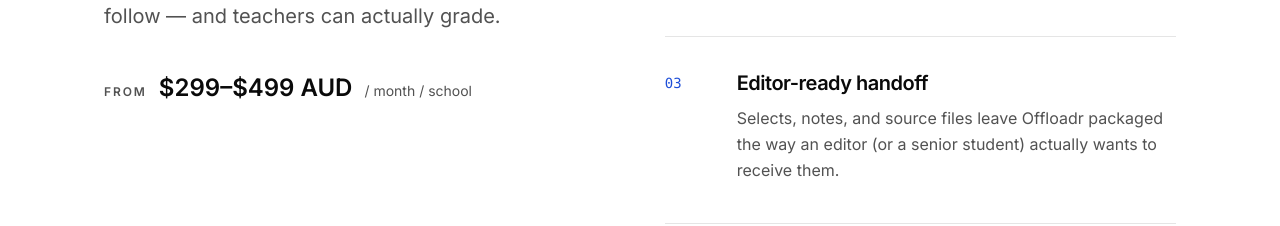
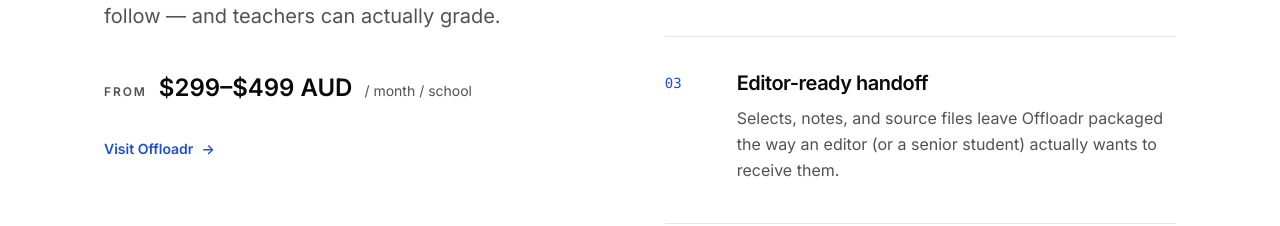
Before and after one commit to SpiceOfLifeMedia/edu-media-systems, a React (Vite) app: page / in a window 1280 px wide. Shown: the part 4620-4846 px from the top of the page. Built offline with nearby package versions, Linux system fonts and the light colour scheme.

Commit message:
Add Visit Offloadr → outbound link to useoffloadr.com from the Offloadr section

```diff
--- a/src/sections/Offloadr.tsx
+++ b/src/sections/Offloadr.tsx
@@ -44,6 +44,17 @@
             </span>
             <span className="text-sm text-ink-muted">/ month / school</span>
           </div>
+          <div className="mt-8">
+            <a
+              href="https://www.useoffloadr.com/"
+              target="_blank"
+              rel="noopener noreferrer"
+              className="inline-flex items-center gap-2 text-sm font-semibold text-accent hover:underline underline-offset-4"
+            >
+              Visit Offloadr
+              <span aria-hidden>→</span>
+            </a>
+          </div>
         </div>
 
         <div className="space-y-10">
```
